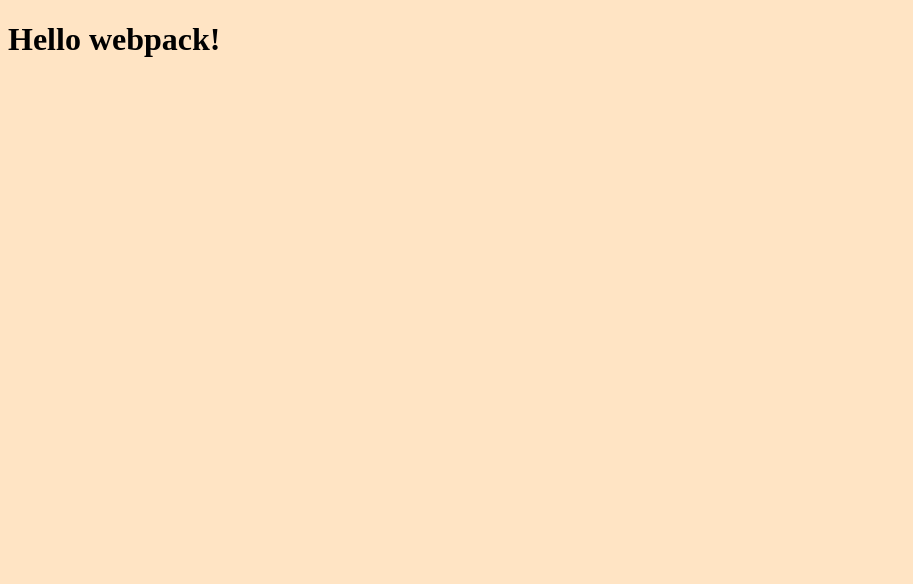
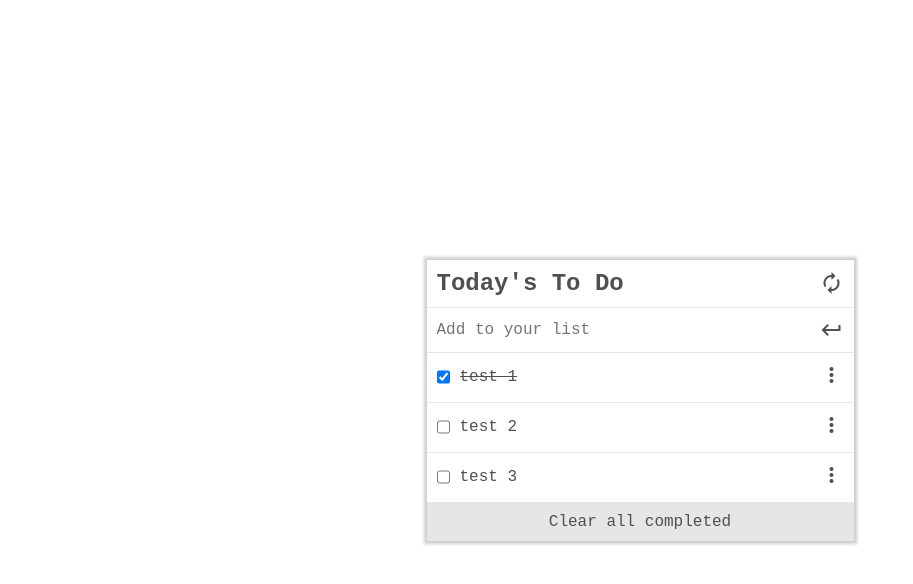
Before and after one commit to mrparkersson/Webpack-To-Do-List, a website built with webpack: page src/index.html in a window 1280 px wide. Shown: the whole page, without its empty margins (0-913 px from the left). Built offline with nearby package versions, Linux system fonts and the light colour scheme.

Commit message:
adding the structure for the todo list

```diff
--- a/package.json
+++ b/package.json
@@ -17,5 +17,8 @@
     "webpack": "^5.65.0",
     "webpack-cli": "^4.9.1",
     "webpack-dev-server": "^4.7.2"
+  },
+  "dependencies": {
+    "material-icons": "^1.10.5"
   }
 }
--- a/src/index.html
+++ b/src/index.html
@@ -3,9 +3,22 @@
   <head>
     <meta charset="UTF-8" />
     <meta name="viewport" content="width=device-width, initial-scale=1.0" />
-    <title>Webpack Exercise</title>
+    <title>To Do list</title>
   </head>
   <body>
-    <h1>Hello webpack!</h1>
+    <main>
+      <div class="head">
+        <h2>Today's To Do</h2>
+        <span class="material-icons">autorenew</span>
+      </div>
+      <div class="table">
+        <div class="add">
+          <input class="input" type="text" placeholder="Add to your list" />
+          <span class="material-icons">keyboard_return</span>
+        </div>
+        <ul class="list"></ul>
+      </div>
+      <div class="clear">Clear all completed</div>
+    </main>
   </body>
 </html>
--- a/src/index.js
+++ b/src/index.js
@@ -1 +1,49 @@
+import 'material-icons/iconfont/material-icons.css';
 import './style.css';
+
+const listParent = document.querySelector('.list');
+
+const tasks = [
+  {
+    index: 0,
+    description: 'test 1',
+    completed: true,
+  },
+  {
+    index: 1,
+    description: 'test 2',
+    completed: false,
+  },
+  {
+    index: 2,
+    description: 'test 3',
+    completed: false,
+  },
+];
+
+function render() {
+  listParent.innerHTML = '';
+
+  tasks
+    .sort((a, b) => a.index - b.index)
+    .forEach((task) => {
+      listParent.innerHTML += `
+      <li>
+        <div class="content">
+          <input class="check" type="checkbox" ${
+            task.completed ? 'checked' : ''
+          }/>
+          <input class="input" type="text" value='${
+            task.description
+          }' readonly />
+        </div>
+        <div class="actions">
+          <span class="material-icons drag">more_vert</span>
+          <span class="material-icons hide">delete_outline</span>
+        </div>
+      </li>
+    `;
+    });
+}
+
+render();
--- a/src/style.css
+++ b/src/style.css
@@ -1,3 +1,72 @@
+*::after,
+*::before,
+* {
+  margin: 0;
+  padding: 0;
+  box-sizing: border-box;
+}
+
 body {
-  background-color: bisque;
+  font-family: 'Courier New', Courier, monospace;
+  display: flex;
+  justify-content: center;
+  align-items: center;
+  height: 100vh;
+  color: #505050;
 }
+
+.hide {
+  display: none;
+}
+
+span,
+.clear {
+  cursor: pointer;
+}
+
+span:hover,
+.clear:hover {
+  color: #000;
+}
+
+main {
+  box-shadow: 0px 0px 3px 3px rgba(0, 0, 0, 0.2);
+}
+
+.head,
+.add,
+li {
+  display: flex;
+  justify-content: space-between;
+  align-items: center;
+  gap: 150px;
+  padding: 10px;
+  border-bottom: 1px solid rgb(230, 230, 230);
+}
+
+.input {
+  font-family: 'Courier New', Courier, monospace;
+  font-size: 16px;
+  border: none;
+  outline: none;
+  color: #505050;
+}
+
+.content {
+  display: flex;
+  gap: 10px;
+}
+
+.check:checked + .input {
+  text-decoration: line-through;
+}
+
+.drag {
+  cursor: move;
+}
+
+.clear {
+  padding: 10px;
+  text-align: center;
+  background-color: rgb(230, 230, 230);
+}
```
Also changed, not shown: 1 other file.
